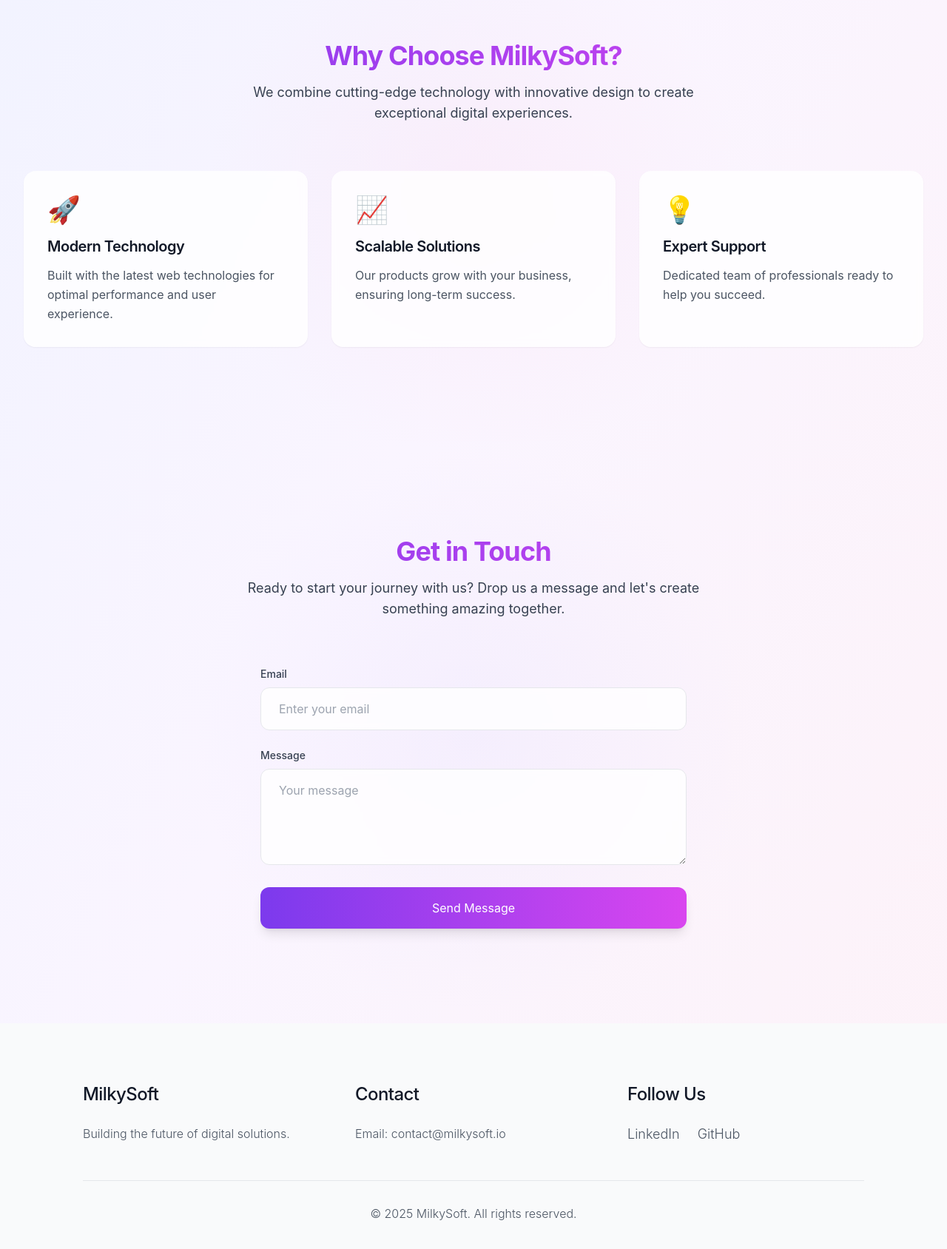
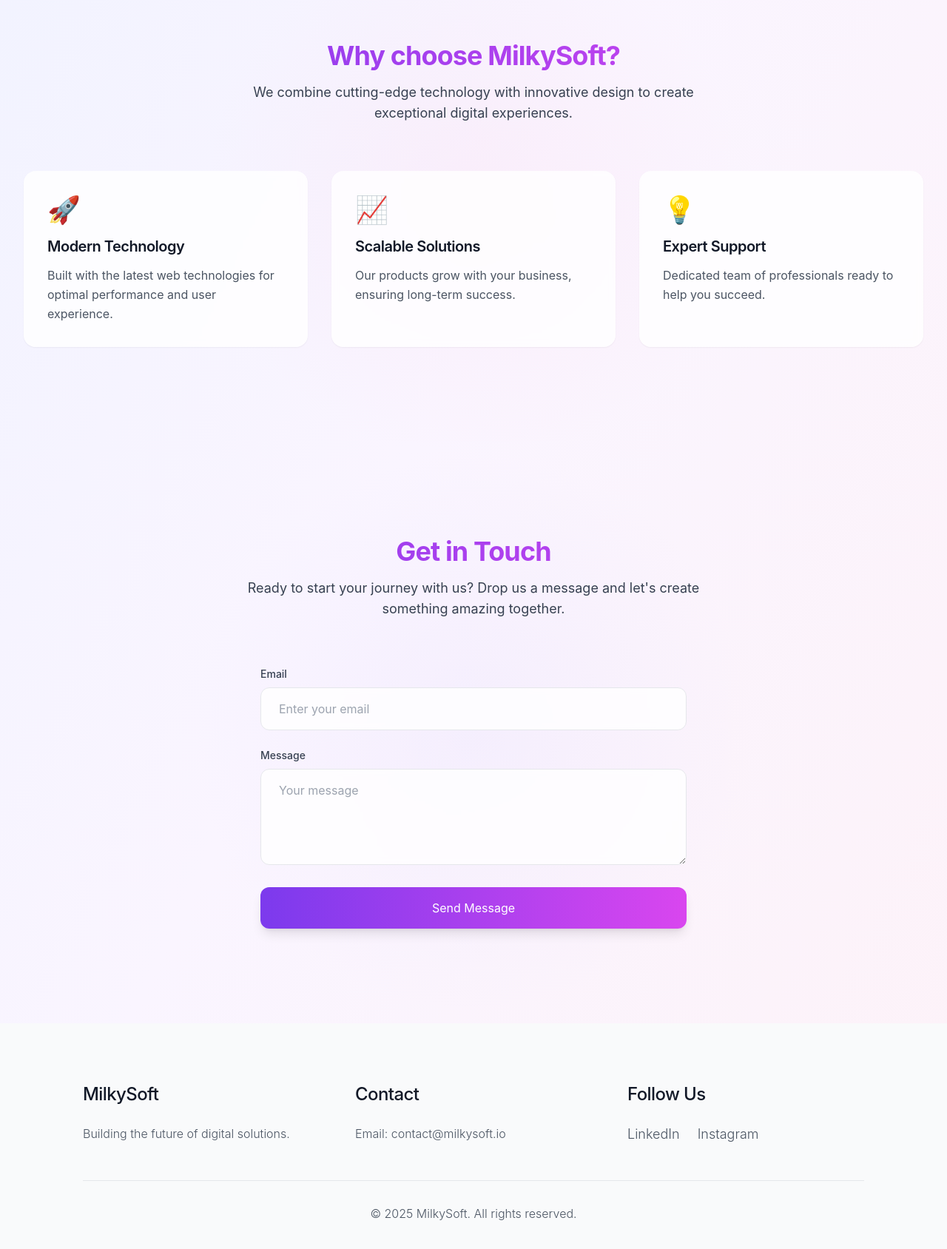
Before and after one commit to kmiecikmichal/milkysoft.github.io, a Next.js app: page / in a window 1280 px wide. Shown: the part 873-2561 px from the top of the page at 74% size. Built offline with nearby package versions, Linux system fonts and the light colour scheme.

Commit message:
Update footer links: add LinkedIn and Instagram, fix heading capitalization

```diff
--- a/src/app/globals.css
+++ b/src/app/globals.css
@@ -10,7 +10,7 @@
 body {
   color: rgb(var(--foreground-rgb));
   background: rgb(var(--background-rgb));
-  font-family: -apple-system, BlinkMacSystemFont, 'Segoe UI', Roboto, 'Helvetica Neue', Arial, sans-serif;
+  font-family: -apple-system, Dangrek, 'Dangrek', Dangrek, 'Helvetica Neue', Arial, sans-serif;
   -webkit-font-smoothing: antialiased;
   -moz-osx-font-smoothing: grayscale;
 }
--- a/src/app/page.tsx
+++ b/src/app/page.tsx
@@ -89,7 +89,7 @@
         <div className="max-w-7xl mx-auto px-4 sm:px-6 lg:px-8 relative z-10">
           <div className="text-center mb-16">
             <h2 className="text-4xl font-bold mb-4 bg-clip-text text-transparent bg-gradient-to-r from-violet-600 to-fuchsia-500">
-              Why Choose MilkySoft?
+              Why choose MilkySoft?
             </h2>
             <p className="text-gray-700 text-lg max-w-2xl mx-auto">
               We combine cutting-edge technology with innovative design to create exceptional digital experiences.
@@ -207,8 +207,8 @@
             <div>
               <h3 className="text-2xl font-medium mb-6 tracking-tight">Follow Us</h3>
               <div className="flex space-x-6">
-                <a href="#" className="text-gray-600 hover:text-gray-900 transition-colors duration-300 text-lg font-light">LinkedIn</a>
-                <a href="#" className="text-gray-600 hover:text-gray-900 transition-colors duration-300 text-lg font-light">GitHub</a>
+                <a href="https://www.linkedin.com/company/milkysoft" target="_blank" rel="noopener noreferrer" className="text-gray-600 hover:text-gray-900 transition-colors duration-300 text-lg font-light">LinkedIn</a>
+                <a href="https://www.instagram.com/milkysoft_io?igsh=cWs0dWs5NGJ6dmR5&utm_source=qr" target="_blank" rel="noopener noreferrer" className="text-gray-600 hover:text-gray-900 transition-colors duration-300 text-lg font-light">Instagram</a>
               </div>
             </div>
           </div>
```
